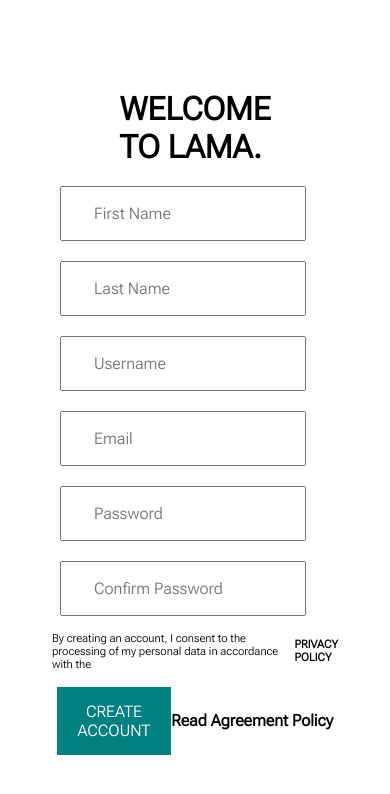
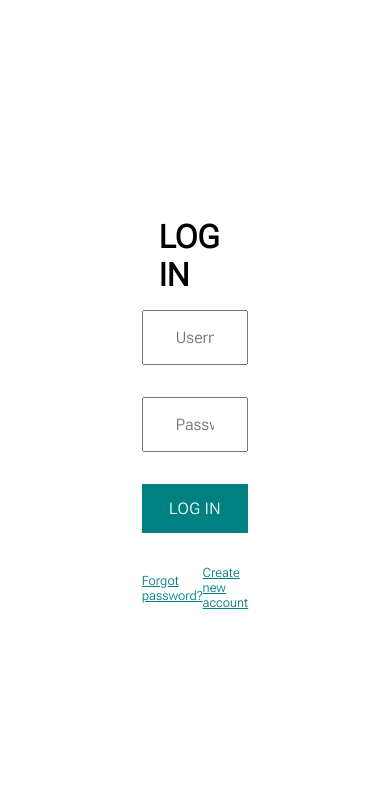
Before and after one commit to aditi-hinge/codesandbox-shopping-cart, a React (Create React App) app: page / in a window 390 px wide. Shown: the top 794 px of the page. Built offline with nearby package versions, Linux system fonts and the light colour scheme.

Commit message:
responsive login page

```diff
--- a/src/RouteSwitch.js
+++ b/src/RouteSwitch.js
@@ -2,15 +2,15 @@ import { BrowserRouter, Routes, Route } from "react-router-dom";
 // import App from "./App";
 // import ProductList from "./pages/ProductList";
 // import SingleProduct from "./pages/SingleProduct";
-import Register from "./pages/Register";
-// import Login from "./pages/Login";
+// import Register from "./pages/Register";
+import Login from "./pages/Login";
 // import Cart from "./pages/Cart";
 
 export default function RouteSwitch() {
   return (
     <BrowserRouter>
       <Routes>
-        <Route path="/" element={<Register />} />
+        <Route path="/" element={<Login />} />
       </Routes>
     </BrowserRouter>
   );
--- a/src/pages/Login.js
+++ b/src/pages/Login.js
@@ -1,6 +1,8 @@
 import "../styles.css";
 import LoginImage from "../Images/login-bg.jpg";
 import styled from "styled-components";
+
+import { mobile } from "../responsive";
 
 const Container = styled.div`
   height: 100vh;
@@ -13,6 +15,10 @@ const Container = styled.div`
   display: flex;
   justify-content: center;
   align-items: center;
+
+  ${mobile({
+    background: "none",
+  })}
 `;
 
 const Wrapper = styled.div`
@@ -24,6 +30,12 @@ const Wrapper = styled.div`
   justify-content: center;
   align-items: center;
   border-radius: 20px;
+
+  ${mobile({
+    // backgroundColor: "orange",
+    height: "100vh",
+    width: "100vw",
+  })}
 `;
 
 const Title = styled.h3`
@@ -37,7 +49,6 @@ const InputContainer = styled.div`
   display: flex;
   justify-content: center;
   align-items: center;
-  /* margin-left: 0.5em; */
   width: 100%;
 `;
 
@@ -48,8 +59,11 @@ const Input = styled.input`
   padding: 1em 2em;
   font-size: 1rem;
   box-sizing: border-box;
+  width: 100%;
 
-  width: 100%;
+  ${mobile({
+    border: "1px solid gray",
+  })}
 `;
 
 const Link = styled.a`
```
